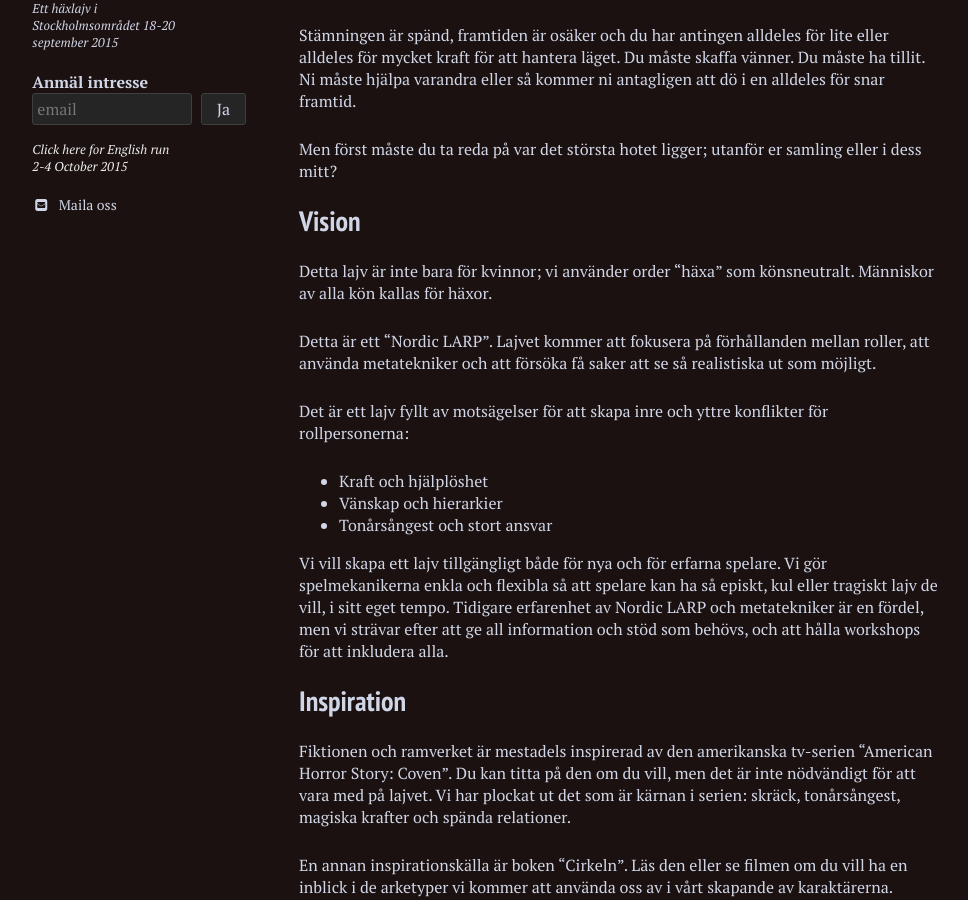
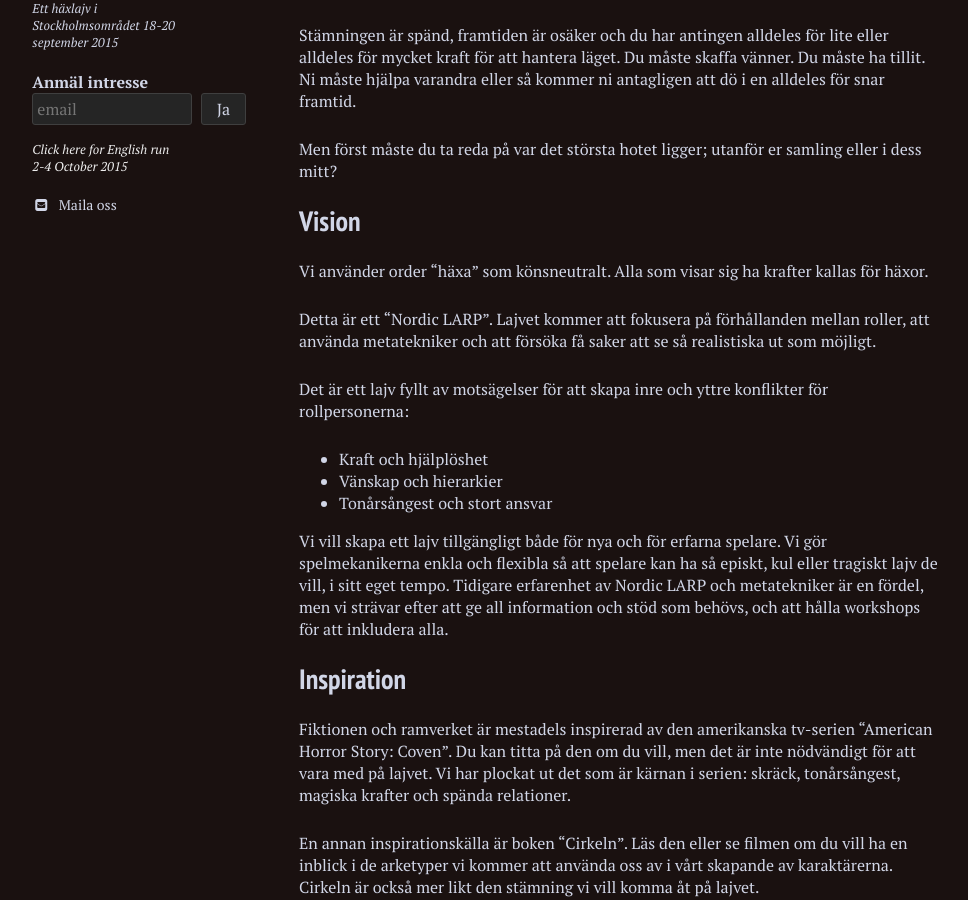
Before and after one commit to stanislavb/www.coven.nu, a Jekyll site: the page built from om-lajvet/index.md, in a window 1280 px wide and 900 px high, scrolled down 765 px. Shown: the whole window, without its empty margins (21-989 px from the left). Built offline with Jekyll 4.4.1, drawn with Linux system fonts in a browser that asks for light colours; nearby versions of some CDN libraries.

Commit message:
Update index.md

```diff
--- a/om-lajvet/index.md
+++ b/om-lajvet/index.md
@@ -29,7 +29,7 @@
 
 ## Vision
 
-Detta lajv är inte bara för kvinnor; vi använder order "häxa" som könsneutralt. Människor av alla kön kallas för häxor.
+Vi använder order "häxa" som könsneutralt. Alla som visar sig ha krafter kallas för häxor.
 
 Detta är ett "Nordic LARP". Lajvet kommer att fokusera på förhållanden mellan roller, att använda metatekniker och att försöka få saker att se så realistiska ut som möjligt.
 
```
